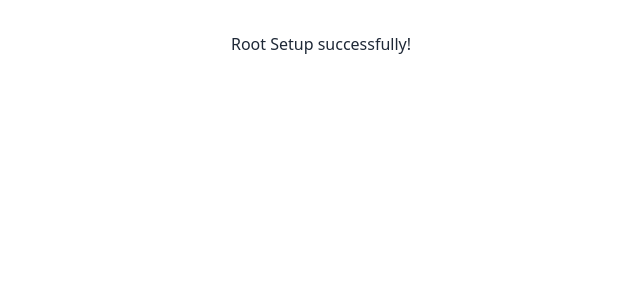
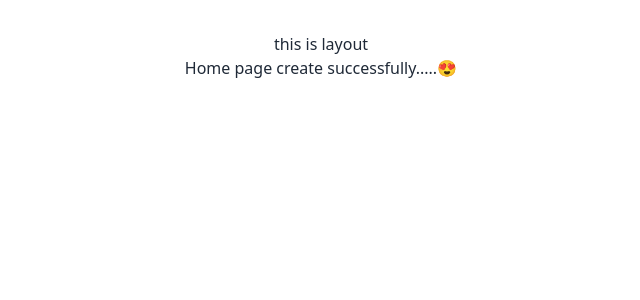
Before and after one commit to rimonali123/Rk-Taskify, a React (Vite) app: page / in a window 1280 px wide. Shown: the top 300 px of the page, without its empty margins (319-959 px from the left). Built offline with nearby package versions, Linux system fonts and the light colour scheme.

Commit message:
Layout page & Home page Define successfully

```diff
--- /dev/null
+++ b/src/Main_Layout/Layout/Layout.jsx
@@ -0,0 +1,13 @@
+import React from 'react';
+import { Outlet } from 'react-router-dom';
+
+const Layout = () => {
+    return (
+        <div className='mx-0 max-w-7xl'>
+            this is layout
+            <Outlet></Outlet>
+        </div>
+    );
+};
+
+export default Layout;
--- /dev/null
+++ b/src/Pages/HomePage/Home.jsx
@@ -0,0 +1,11 @@
+import React from 'react';
+
+const Home = () => {
+    return (
+        <div>
+            Home page create successfully.....😍
+        </div>
+    );
+};
+
+export default Home;
--- a/src/Root/Root.jsx
+++ b/src/Root/Root.jsx
@@ -2,10 +2,19 @@ import {
     createBrowserRouter,
 
   } from "react-router-dom";
+import Layout from "../Main_Layout/Layout/Layout";
+import Home from "../Pages/HomePage/Home";
 
   export const router = createBrowserRouter([
     {
       path: "/",
-      element: <div>Root Setup successfully!</div>,
+      element: <Layout></Layout>,
+      children: [
+        {
+            index: true,
+            element: <Home></Home>
+        },
+
+      ]
     },
   ]);
```
